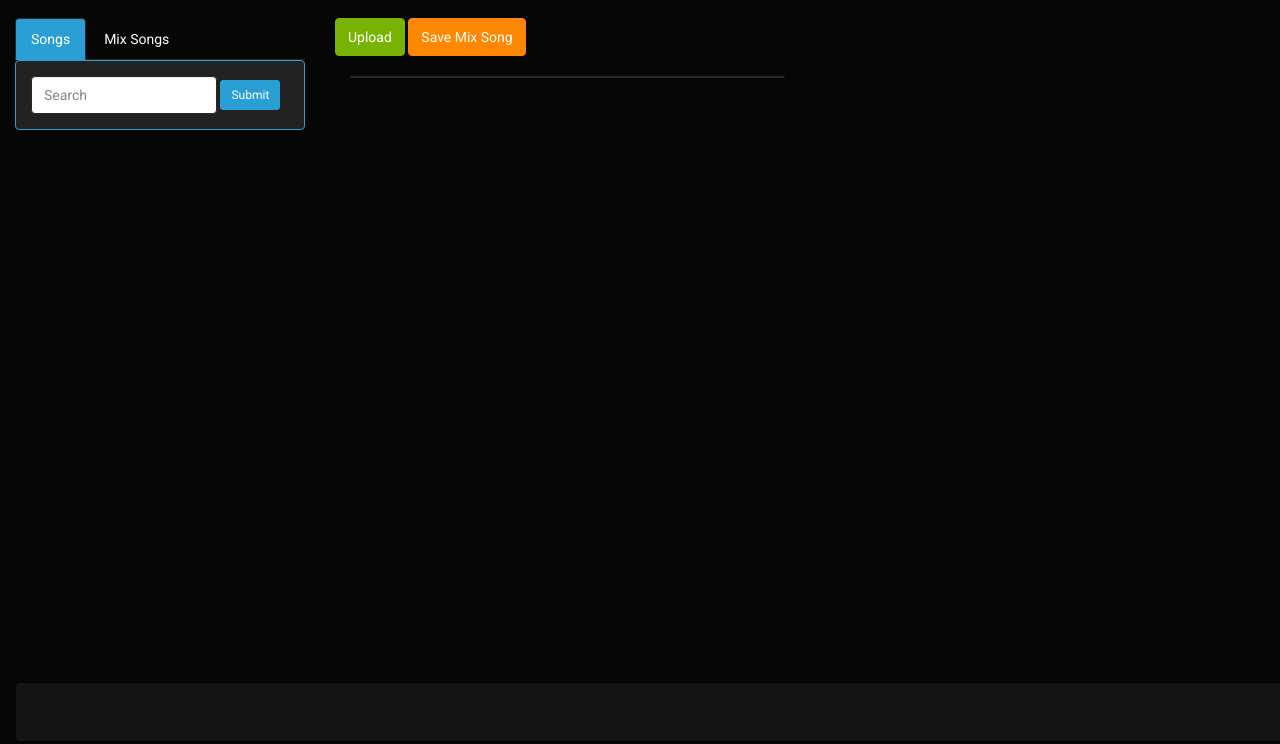
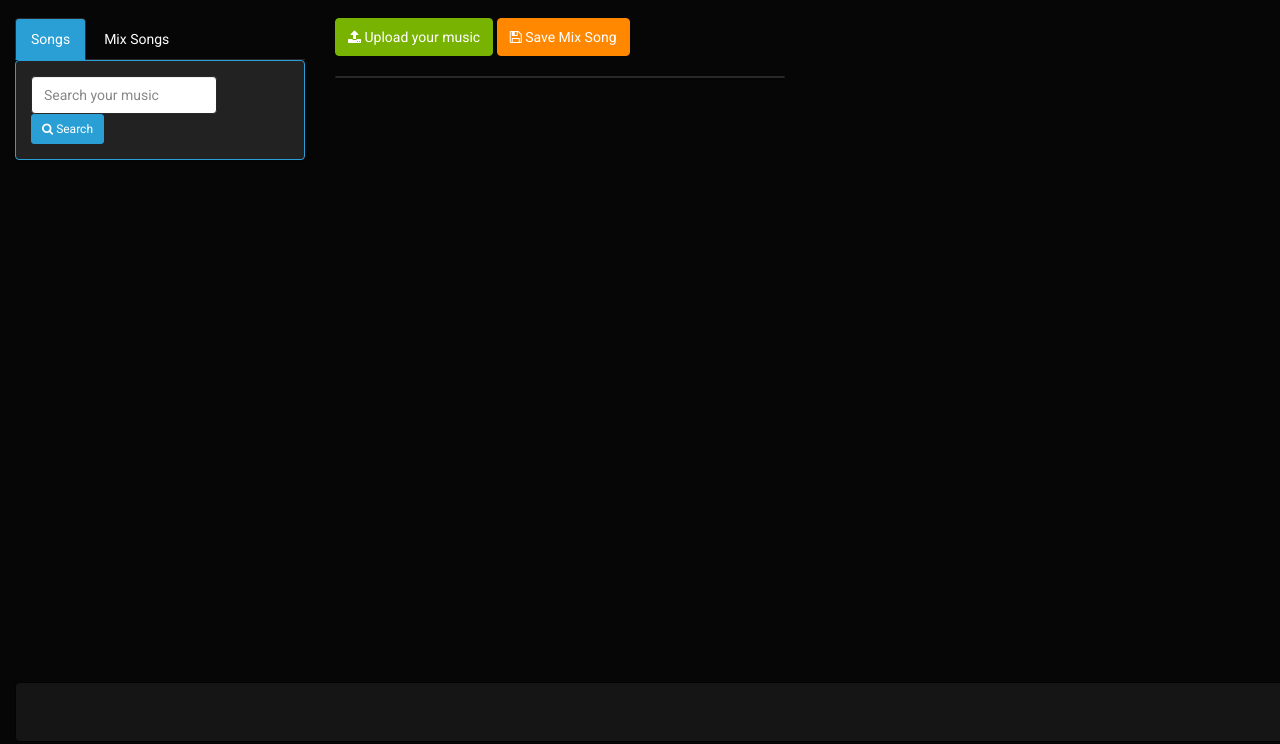
Before and after one commit to camilleboinaud/pns_polymusic_clien, a website: page app/index.html in a window 1280 px wide. Shown: the part 56-800 px from the top of the page. Drawn offline with nearby package versions, Linux system fonts and the light colour scheme; some packages are replaced by stand-ins of ours; files that its build step writes are made by us from their sources; no server answers; a script that the page names is missing.

Commit message:
petit modif

```diff
--- a/app/views/main.html
+++ b/app/views/main.html
@@ -15,9 +15,9 @@
             <!--formulaire de recherche-->
             <form class="form-inline" role="search">
               <div class="form-group">
-                <input type="text" class="form-control" placeholder="Search">
+                <input type="text" class="form-control" placeholder="Search your music">
               </div>
-              <button type="submit" class="btn btn-primary btn-sm">Submit</button>
+              <button type="submit" class="btn btn-primary btn-sm"><i class="fa fa-search"></i> Search</button>
             </form>
             <!--END: formulaire de recherche-->
 
@@ -56,21 +56,24 @@
     <div class="error" ng-show="error" ng-cloak>Sorry, it looks like this won't work in your browser.</div>
 
     <!--Upload the file-->
-    <a class="btn btn-success" href="/#/upload">Upload</a>
+    <a class="btn btn-success" href="/#/upload"><i class="fa fa-upload"></i> Upload your music</a>
 
     <!--Save button Modal-->
-    <a class="btn btn-warning" data-toggle="modal" data-target="#modal_save_mix">Save Mix Song</a>
+    <a class="btn btn-warning" data-toggle="modal" data-target="#modal_save_mix"><i class="fa fa-floppy-o"></i> Save Mix Song</a>
     <div ng-include src="'views/modal_save_mix.html'"></div>
     <br/>
 
-    <!--track list à gauche-->
-    <div class="col-lg-6" style="color:orange">
-      <div class="panel panel-default">
-        <div class="track-container" ng-cloak>
-          <div track="track" track-name="{{track.name}}" ng-repeat="track in currentSong.tracks"></div>
+    <div class="row">
+      <!--track list à gauche-->
+      <div class="col-lg-6" style="color:orange">
+        <div class="panel panel-default">
+          <div class="track-container" ng-cloak>
+            <div track="track" track-name="{{track.name}}" ng-repeat="track in currentSong.tracks"></div>
+          </div>
         </div>
       </div>
     </div>
+
   </div>
 </div>
 <br/>
```
